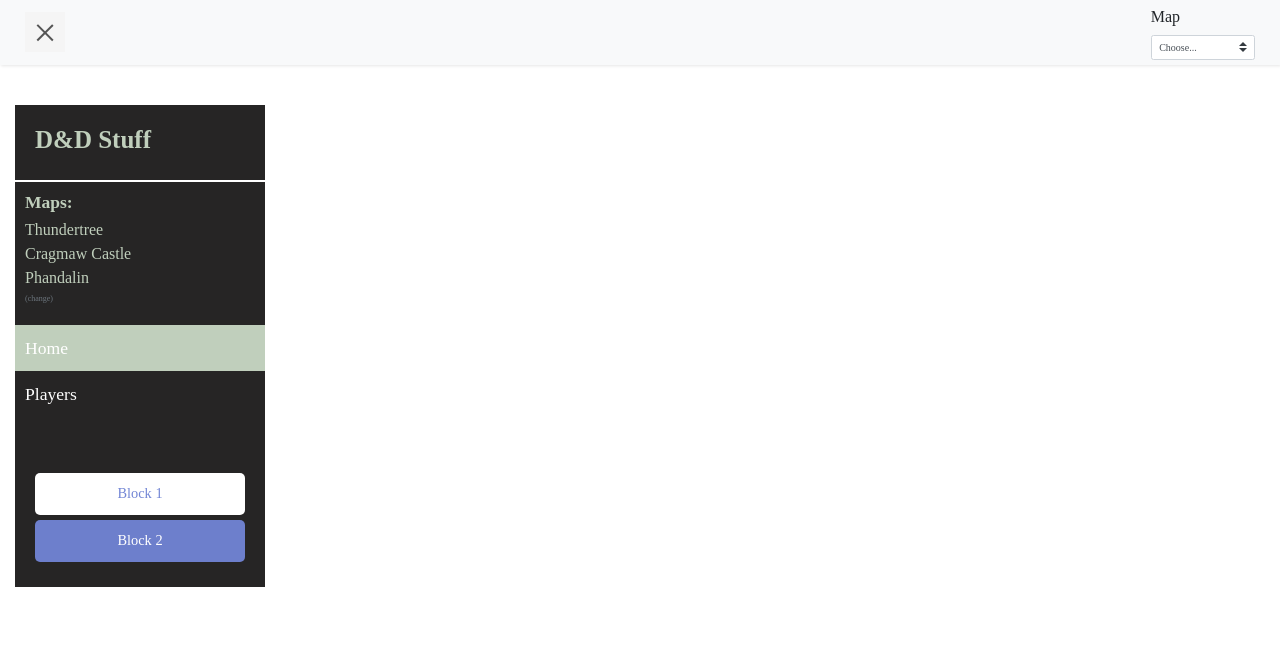
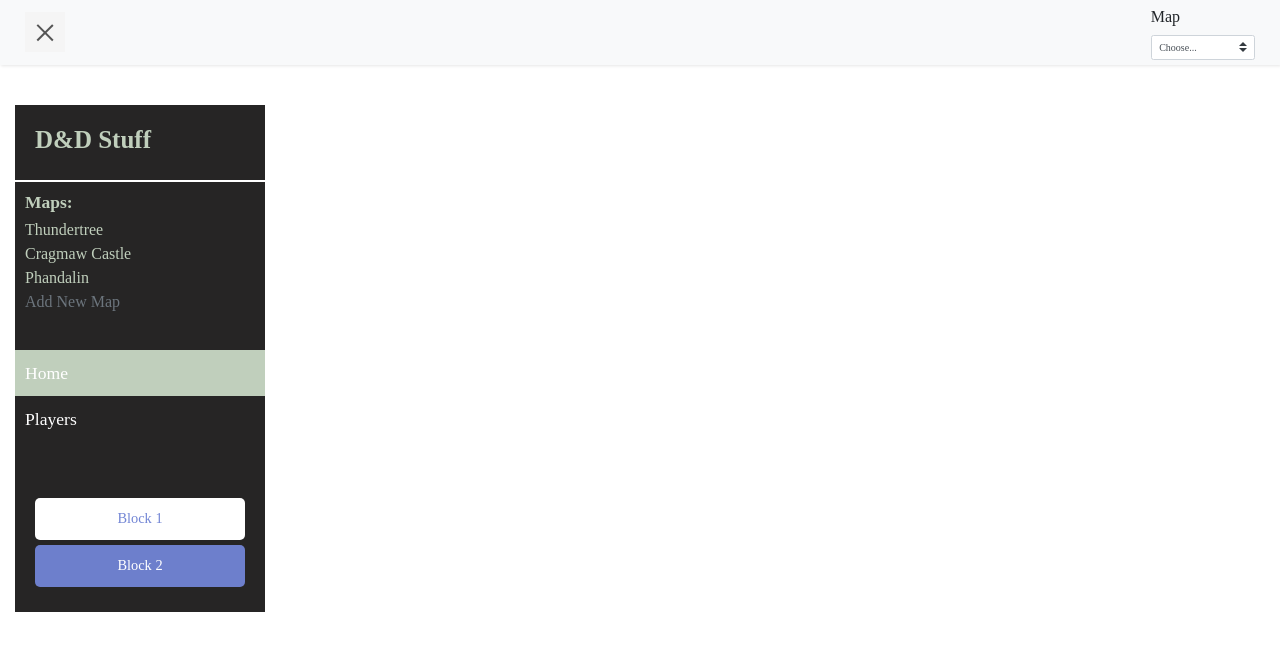
Before and after one commit to DaNyNaNd/dnd-game-server, a React (Create React App) app: page / in a window 1280 px wide. Shown: the top 650 px of the page. Built offline with nearby package versions, Linux system fonts and the light colour scheme; a web font is replaced by a local one.

Commit message:
Added modal and form for adding maps

```diff
--- a/src/components/Sidebar.tsx
+++ b/src/components/Sidebar.tsx
@@ -1,10 +1,8 @@
 import React from "react";
-import { Button, Navbar } from "react-bootstrap";
-import MapList from './MapList';
-import { maps } from '../mockData/maps.js';
+import MapList from "./MapList";
+import { maps } from "../mockData/maps.js";
 
 const Sidebar = (props: any) => {
-
   return (
     <nav id="sidebar">
       <div className="sidebar-header">
@@ -12,10 +10,10 @@ const Sidebar = (props: any) => {
       </div>
       <div className="pt-3 mx-3">
         <h3>Maps:</h3>
-        <MapList mapList={maps} selectMap={props.selectMap}/>
-          <a href="#" className="text-muted">
-            <small>(change)</small>
-          </a>
+        <MapList mapList={maps} selectMap={props.selectMap} />
+        <p onClick={props.handleShowModal} className="text-muted">
+          Add New Map
+        </p>
       </div>
       <ul className="list-unstyled components">
         <li className="active">
@@ -40,6 +38,6 @@ const Sidebar = (props: any) => {
       </ul>
     </nav>
   );
-}
+};
 
 export default Sidebar;
--- /dev/null
+++ b/src/scenes/Home/MapForm.tsx
@@ -0,0 +1,26 @@
+import React from "react";
+import Button from "react-bootstrap/Button";
+import Form from "react-bootstrap/Form";
+
+const MapForm = (props: any) => {
+  return (
+    <Form>
+      <Form.Group controlId="mapName">
+        <Form.Label>Map Name</Form.Label>
+        <Form.Control type="text" placeholder="Name" />
+      </Form.Group>
+      <Form.Group controlId="mapUrl">
+        <Form.Label>Map URL</Form.Label>
+        <Form.Control
+          type="text"
+          placeholder="https://www.host.com/path-to-image.jpg"
+        />
+      </Form.Group>
+      <Button variant="primary" type="submit">
+        Submit
+      </Button>
+    </Form>
+  );
+};
+
+export default MapForm;
--- /dev/null
+++ b/src/scenes/Home/MapModal.tsx
@@ -0,0 +1,24 @@
+import React from "react";
+import Modal from "react-bootstrap/Modal";
+import MapForm from "./MapForm";
+
+interface MapModalProps {
+  handleCloseModal: () => void;
+  showModal: boolean;
+}
+
+const MapModal = (props: MapModalProps) => {
+  const { handleCloseModal, showModal } = props;
+  return (
+    <Modal show={showModal} onHide={handleCloseModal}>
+      <Modal.Header closeButton>
+        <Modal.Title>Add New Map</Modal.Title>
+      </Modal.Header>
+      <Modal.Body>
+        <MapForm />
+      </Modal.Body>
+    </Modal>
+  );
+};
+
+export default MapModal;
--- a/src/scenes/Home.tsx
+++ b/src/scenes/Home/index.tsx
@@ -1,20 +1,28 @@
 import React, { useState } from "react";
-import Container from 'react-bootstrap/Container';
-import Row from 'react-bootstrap/Row';
-import Col from 'react-bootstrap/Col';
-import Header from "../components/Header";
-import Sidebar from "../components/Sidebar";
-import ruins from "../assets/images/Ruins_of_Thundertree-map.jpg";
+import Container from "react-bootstrap/Container";
+import Row from "react-bootstrap/Row";
+import Col from "react-bootstrap/Col";
+import Header from "../../components/Header";
+import MapModal from "./MapModal";
+import Sidebar from "../../components/Sidebar";
 
 const Home = () => {
   const [selectedMap, setSelectedMap] = useState({ id: 0, name: "", src: "" });
+  const [showModal, setShowModal] = useState(false);
+
+  const handleShowModal = () => setShowModal(true);
+  const handleCloseModal = () => setShowModal(false);
+
   return (
     <>
       <Header />
       <Container fluid>
         <Row>
           <Col>
-            <Sidebar selectMap={setSelectedMap} />
+            <Sidebar
+              selectMap={setSelectedMap}
+              handleShowModal={handleShowModal}
+            />
           </Col>
           <Col lg={9}>
             <div className="App">
@@ -33,6 +41,7 @@ const Home = () => {
           </Col>
         </Row>
       </Container>
+      <MapModal showModal={showModal} handleCloseModal={handleCloseModal} />
     </>
   );
 };
--- a/src/scenes/PlayerSelect.tsx
+++ b/src/scenes/PlayerSelect/index.tsx
@@ -1,6 +1,5 @@
 import React from "react";
-import ruins from "../assets/images/Ruins_of_Thundertree-map.jpg";
-import PlayerCard from "../components/PlayerCard";
+import PlayerCard from "../../components/PlayerCard";
 
 interface Player {
   name: string;
```
Also changed, not shown: src/components/Header.tsx (+17 -9 lines), 1 other file (tests, documents, lock files or other folders).
